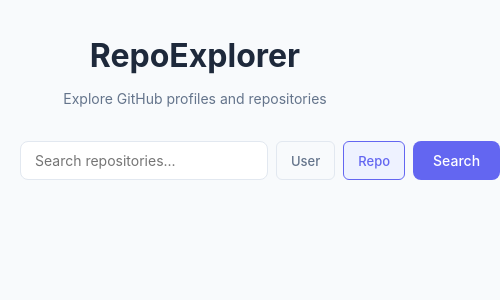
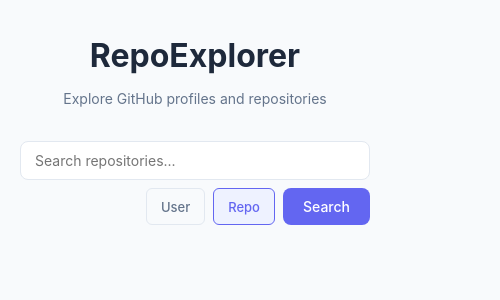
Before and after one commit to maneishbisht/repoexplorer_maneish, a React (Vite) app: page / in a window 390 px wide. Shown: the top 300 px of the page, 500 px wide, since content can reach past the window. Built offline with nearby package versions, Linux system fonts and the light colour scheme.

Commit message:
UI OVERFLOW FIXES

```diff
--- a/index.html
+++ b/index.html
@@ -4,7 +4,7 @@
     <meta charset="UTF-8" />
     <link rel="icon" type="image/svg+xml" href="/favicon.svg" />
     <meta name="viewport" content="width=device-width, initial-scale=1.0" />
-    <title>repoexplorer</title>
+    <title>Repoexplorer</title>
   </head>
   <body>
     <div id="root"></div>
--- a/src/components/RepoCard.jsx
+++ b/src/components/RepoCard.jsx
@@ -1,4 +1,3 @@
-import { useState } from 'react'
 import { theme, card } from '../styles'
 
 function formatDate(dateStr) {
@@ -38,21 +37,7 @@
     textAlign: 'left',
     overflow: 'hidden',
     transition: 'box-shadow 0.15s',
-  },
-  header: {
-    padding: '16px 20px',
-    cursor: 'pointer',
-    display: 'flex',
-    justifyContent: 'space-between',
-    alignItems: 'flex-start',
-    gap: '12px',
-    border: 'none',
-    background: 'none',
-    width: '100%',
-    boxSizing: 'border-box',
-    fontFamily: 'inherit',
-    textAlign: 'left',
-    color: 'inherit',
+    padding: '16px 20px', // Added padding to the card instead of the header button
   },
   headerLeft: {
     display: 'flex',
@@ -115,51 +100,11 @@
     alignItems: 'center',
     gap: '3px',
   },
-  expandIcon: {
-    fontSize: '16px',
-    color: theme.colors.textMuted,
-    flexShrink: 0,
-    marginTop: '4px',
-    transition: 'transform 0.15s',
-  },
-  expanded: {
-    padding: '0 20px 16px',
-    borderTop: `1px solid ${theme.colors.borderLight}`,
-  },
-  detailGrid: {
-    display: 'grid',
-    gridTemplateColumns: '1fr 1fr',
-    gap: '8px',
-    paddingTop: '14px',
-  },
-  detailItem: {
-    display: 'flex',
-    flexDirection: 'column',
-    gap: '2px',
-  },
-  detailLabel: {
-    fontSize: theme.fontSizes.xs,
-    color: theme.colors.textMuted,
-    textTransform: 'uppercase',
-    letterSpacing: '0.5px',
-  },
-  detailValue: {
-    fontSize: theme.fontSizes.sm,
-    color: theme.colors.text,
-    fontWeight: 500,
-  },
 }
 
 export default function RepoCard({ repo, showOwner }) {
-  const [expanded, setExpanded] = useState(false)
-
   return (
     <div style={styles.card}>
-      <button
-        style={styles.header}
-        onClick={() => setExpanded((p) => !p)}
-        aria-expanded={expanded}
-      >
       <div style={styles.headerLeft}>
         {showOwner && repo.owner?.avatar_url && (
           <img
@@ -189,41 +134,6 @@
           </div>
         </div>
       </div>
-        <span style={{ ...styles.expandIcon, transform: expanded ? 'rotate(180deg)' : 'rotate(0deg)' }}>
-          &#9660;
-        </span>
-      </button>
-
-      {expanded && (
-        <div style={styles.expanded}>
-          <div style={styles.detailGrid}>
-            <div style={styles.detailItem}>
-              <span style={styles.detailLabel}>Default Branch</span>
-              <span style={styles.detailValue}>{repo.default_branch}</span>
-            </div>
-            <div style={styles.detailItem}>
-              <span style={styles.detailLabel}>Open Issues</span>
-              <span style={styles.detailValue}>{repo.open_issues_count}</span>
-            </div>
-            <div style={styles.detailItem}>
-              <span style={styles.detailLabel}>Forks</span>
-              <span style={styles.detailValue}>{repo.forks_count}</span>
-            </div>
-            <div style={styles.detailItem}>
-              <span style={styles.detailLabel}>License</span>
-              <span style={styles.detailValue}>{repo.license?.spdx_id || 'N/A'}</span>
-            </div>
-            <div style={styles.detailItem}>
-              <span style={styles.detailLabel}>Watchers</span>
-              <span style={styles.detailValue}>{repo.watchers_count}</span>
-            </div>
-            <div style={styles.detailItem}>
-              <span style={styles.detailLabel}>Created</span>
-              <span style={styles.detailValue}>{formatDate(repo.created_at)}</span>
-            </div>
-          </div>
-        </div>
-      )}
     </div>
   )
 }
--- a/src/components/SearchBar.jsx
+++ b/src/components/SearchBar.jsx
@@ -1,124 +1,281 @@
 import { useEffect, useRef, useState } from 'react'
+
 import { theme, resetButton } from '../styles'
 
-const styles = {
-  wrapper: {
-    display: 'flex',
-    gap: '8px',
-    width: '100%',
-    maxWidth: 600,
-    margin: '0 auto',
-    alignItems: 'stretch',
-  },
-  input: {
-    flex: 1,
-    fontFamily: 'inherit',
-    fontSize: theme.fontSizes.base,
-    color: theme.colors.text,
-    border: `1px solid ${theme.colors.border}`,
-    borderRadius: theme.radii.md,
-    padding: '10px 14px',
-    outline: 'none',
-    transition: 'border-color 0.15s, box-shadow 0.15s',
-    background: theme.colors.bg,
-  },
-  searchBtn: {
-    ...resetButton,
-    background: theme.colors.primary,
-    color: '#fff',
-    fontSize: theme.fontSizes.base,
-    fontWeight: 500,
-    padding: '10px 20px',
-    borderRadius: theme.radii.md,
-    whiteSpace: 'nowrap',
-    transition: 'background 0.15s',
-  },
-  toggleBtn: {
-    ...resetButton,
-    fontSize: theme.fontSizes.sm,
-    fontWeight: 500,
-    padding: '6px 14px',
-    borderRadius: theme.radii.sm,
-    color: theme.colors.textSecondary,
-    background: theme.colors.bgSecondary,
-    border: `1px solid ${theme.colors.border}`,
-    transition: 'all 0.15s',
-    whiteSpace: 'nowrap',
-  },
-  toggleBtnActive: {
-    background: theme.colors.primaryLight,
-    color: theme.colors.primary,
-    borderColor: theme.colors.primary,
-  },
+
+
+export default function SearchBar({ onSearch, searchTypeSetter }) {
+
+  const [searchtype, setSearchtype] = useState('repo')
+
+  const [isSmallScreen, setIsSmallScreen] = useState(false)
+
+  const textRef = useRef('')
+
+  const timeoutIdRef = useRef(null)
+
+  const inputElRef = useRef(null)
+
+
+
+  // Detect screen size changes for responsive layout
+
+  useEffect(() => {
+
+    const handleResize = () => setIsSmallScreen(window.innerWidth < 500)
+
+    handleResize()
+
+    window.addEventListener('resize', handleResize)
+
+    return () => {
+
+      window.removeEventListener('resize', handleResize)
+
+      if (timeoutIdRef.current) clearTimeout(timeoutIdRef.current)
+
     }
 
-export default function SearchBar({ onSearch, searchTypeSetter}) {
-  const [searchtype, setSearchtype] = useState('repo')
-  const textRef = useRef('')
-  const timeoutIdRef = useRef(null)
-  const inputElRef = useRef(null)
-
-  useEffect(() => {
-    return () => {
-      if (timeoutIdRef.current) clearTimeout(timeoutIdRef.current)
-    }
   }, [])
 
 
+
+  const styles = {
+
+    wrapper: {
+
+      display: 'flex',
+
+      gap: '8px',
+
+      width: '100%',
+
+      maxWidth: 600,
+
+      margin: '0 auto',
+
+      alignItems: 'stretch',
+
+      flexWrap: 'wrap',
+
+    },
+
+    input: {
+
+      flex: '1 1 200px',
+
+      fontFamily: 'inherit',
+
+      fontSize: theme.fontSizes.base,
+
+      color: theme.colors.text,
+
+      border: `1px solid ${theme.colors.border}`,
+
+      borderRadius: theme.radii.md,
+
+      padding: '10px 14px',
+
+      outline: 'none',
+
+      transition: 'border-color 0.15s, box-shadow 0.15s',
+
+      background: theme.colors.bg,
+
+    },
+
+    buttonGroup: {
+
+      display: 'flex',
+
+      gap: '8px',
+
+      // On small screens, force the button group to a new line
+
+      flex: isSmallScreen ? '1 0 100%' : 'none',
+
+      justifyContent: isSmallScreen ? 'flex-end' : 'initial',
+
+    },
+
+    searchBtn: {
+
+      ...resetButton,
+
+      background: theme.colors.primary,
+
+      color: '#fff',
+
+      fontSize: theme.fontSizes.base,
+
+      fontWeight: 500,
+
+      padding: '10px 20px',
+
+      borderRadius: theme.radii.md,
+
+      whiteSpace: 'nowrap',
+
+      transition: 'background 0.15s',
+
+    },
+
+    toggleBtn: {
+
+      ...resetButton,
+
+      fontSize: theme.fontSizes.sm,
+
+      fontWeight: 500,
+
+      padding: '6px 14px',
+
+      borderRadius: theme.radii.sm,
+
+      color: theme.colors.textSecondary,
+
+      background: theme.colors.bgSecondary,
+
+      border: `1px solid ${theme.colors.border}`,
+
+      transition: 'all 0.15s',
+
+      whiteSpace: 'nowrap',
+
+    },
+
+    toggleBtnActive: {
+
+      background: theme.colors.primaryLight,
+
+      color: theme.colors.primary,
+
+      borderColor: theme.colors.primary,
+
+    },
+
+  }
+
+
+
   function handleChange(e) {
+
     textRef.current = e.target.value
 
     if (timeoutIdRef.current) {
+
       clearTimeout(timeoutIdRef.current)
+
       timeoutIdRef.current = null
+
     }
 
-    if(textRef.current.trim() !== '') {
+    if (textRef.current.trim() !== '') {
+
       timeoutIdRef.current = setTimeout(() => {
+
         onSearch(textRef.current.trim(), searchtype)
 
       }, 2000)
-    }
+
     }
 
-  function handleSubmit(e) {
-    e.preventDefault()
-    if (timeoutIdRef.current) {
-      clearTimeout(timeoutIdRef.current)
-      timeoutIdRef.current = null
-    }
-    if (textRef.current.trim()) {
-      onSearch(textRef.current.trim(), searchtype)
-    }
   }
 
+
+
+  function handleSubmit(e) {
+
+    e.preventDefault()
+
+    if (timeoutIdRef.current) {
+
+      clearTimeout(timeoutIdRef.current)
+
+      timeoutIdRef.current = null
+
+    }
+
+    if (textRef.current.trim()) {
+
+      onSearch(textRef.current.trim(), searchtype)
+
+    }
+
+  }
+
+
+
   return (
+
     <form style={styles.wrapper} onSubmit={handleSubmit}>
+
       <input
+
         ref={inputElRef}
+
         type="text"
+
         placeholder={searchtype === 'user' ? 'Enter GitHub username...' : 'Search repositories...'}
+
         onChange={handleChange}
+
         style={styles.input}
+
         aria-label={searchtype === 'user' ? 'GitHub username' : 'Repository search'}
+
       />
+
+
+
+      <div style={styles.buttonGroup}>
+
         <button
+
           type="button"
+
           style={{ ...styles.toggleBtn, ...(searchtype === 'user' ? styles.toggleBtnActive : {}) }}
-        onClick={() => {searchTypeSetter('user');setSearchtype('user')}}
+
+          onClick={() => { searchTypeSetter('user'); setSearchtype('user') }}
+
         >
+
           User
+
         </button>
+
         <button
+
           type="button"
+
           style={{ ...styles.toggleBtn, ...(searchtype === 'repo' ? styles.toggleBtnActive : {}) }}
-        onClick={() => {searchTypeSetter('repo');setSearchtype('repo')}}
+
+          onClick={() => { searchTypeSetter('repo'); setSearchtype('repo') }}
+
         >
+
           Repo
+
         </button>
-      <button type="submit" style={styles.searchBtn} onClick={() =>{onSearch(textRef.current,searchtype);}}>
+
+        <button
+
+          type="submit"
+
+          style={styles.searchBtn}
+
+          onClick={() => { onSearch(textRef.current, searchtype) }}
+
+        >
+
           Search
+
         </button>
+
+      </div>
+
     </form>
+
   )
+
 }
--- a/src/hooks/useGitHubUser.js
+++ b/src/hooks/useGitHubUser.js
@@ -1,103 +1,179 @@
 import { useState, useCallback, useRef } from 'react'
+
 import { fetchUser, fetchRepos, searchRepos } from '../api/github'
 
+
+
 const SORT_FNS = {
+
   stars: (a, b) => b.stargazers_count - a.stargazers_count,
+
   name: (a, b) => a.name?.localeCompare(b.name) ?? 0,
+
   updated: (a, b) => new Date(b.updated_at) - new Date(a.updated_at),
+
 }
 
+
+
 export function useGitHubUser(devMode = false) {
+
   const [user, setUser] = useState(null)
+
   const [repos, setRepos] = useState([])
+
   const [loading, setLoading] = useState(false)
+
   const [error, setError] = useState(null)
+
   const [sortBy, setSortBy] = useState('stars')
+
   const [page, setPage] = useState(1)
+
   const [hasMore, setHasMore] = useState(false)
+
   const [loadingMore, setLoadingMore] = useState(false)
+
   const cache = useRef({})
 
+
+
   const search = useCallback(async (query, mode) => {
+
     if (!query.trim()) return
+
     const key = `${mode}:${query.trim().toLowerCase()}`
+
     const isDev = devMode
 
+
+
     if (cache.current[key]) {
+
       const cached = cache.current[key]
+
       if (mode === 'user' && cached.user) {
+
         setUser(cached.user)
+
+        if(cached.repos){setRepos(cached.repos)}
+
       } else if (mode === 'repo'&& cached.repos) {
+
         setRepos(cached.repos)
+
       }
+
       setError(null)
+
       setPage(1)
+
       setHasMore(false)
+
       return
+
     }
 
+
+
     setLoading(true)
+
     setError(null)
+
     setUser(null)
+
     setRepos([])
+
     setPage(1)
+
     setHasMore(false)
 
+
+
     try {
+
       if (mode === 'user') {
-        const userData= await fetchUser(query.trim(), isDev)
-        cache.current[key] = {user: userData}
-        setUser(userData)
+
+        const userData= await Promise.all([fetchUser(query.trim(),isDev),fetchRepos(query.trim(),mode,1, 30, isDev)])
+
+        cache.current[key] = {user: userData[0], repos: userData[1]}
+
+        setUser(userData[0]);setRepos(userData[1])
+
+        setHasMore(false);
+
+      } else {
+
+        const reposData = await fetchRepos(query.trim(),mode, 1, 30, isDev)
+
+        cache.current[key] = {repos: reposData}
+
+        setRepos(reposData)
+
         setHasMore(false)
-      } else {
-        const reposData = await fetchRepos(query.trim(), 1, 30, isDev)
-        cache.current[key] = {repos: reposData}
-        setRepos(reposData)
-        setHasMore(false)
+
       }
+
     } catch (err) {
+
       setError(err)
+
       setUser(null)
+
       setRepos([])
+
     } finally {
+
       setLoading(false)
+
     }
+
   })
 
+
+
   const loadMore = useCallback(async (searchtype) => {
+
     if (!user || !loadingMore || !hasMore) return
+
     setLoadingMore(true)
+
     const nextPage = page + 1
 
+
+
     try {
+
       const reposData = await fetchRepos(user.login, nextPage, 30, devMode)
+
       setRepos((prev) => [...prev, ...reposData])
+
       setPage(nextPage)
+
       setHasMore(reposData.length === 30)
+
     } catch (err) {
+
       setError(err)
+
     } finally {
+
       setLoadingMore(false)
+
     }
+
   })
+
+
 
   const clearError = useCallback(() => setError(null), [])
 
+
+
   const sortedRepos = [...repos].sort(SORT_FNS[sortBy] || SORT_FNS.stars)
 
-  return {
-    user,
-    setUser,
-    repos: sortedRepos,
-    setRepos,
-    loading,
-    error,
-    sortBy,
-    setSortBy,
-    loadMore,
-    hasMore,
-    loadingMore,
-    search,
-    clearError,
-  }
+
+
+  return {user,setUser,repos: sortedRepos,setRepos,loading,error,sortBy,setSortBy,loadMore,hasMore,loadingMore,search,clearError,}
+
 }
--- a/src/styles.js
+++ b/src/styles.js
@@ -1,5 +1,6 @@
 export const theme = {
   colors: {
+    display : 'flex',
     primary: '#6366f1',
     primaryHover: '#4f46e5',
     primaryLight: '#eef2ff',
@@ -62,6 +63,7 @@
 export const card = {
   background: theme.colors.bgCard,
   border: `1px solid ${theme.colors.border}`,
+  display : 'flex',
   borderRadius: theme.radii.lg,
   boxShadow: theme.colors.shadow,
 }
```
Also changed, not shown: src/App.jsx (+114 -0 lines), src/api/github.js (+63 -1 lines), src/components/UserProfile.jsx (+7 -1 lines). Lines whose indentation alone changed are shown as unchanged.
